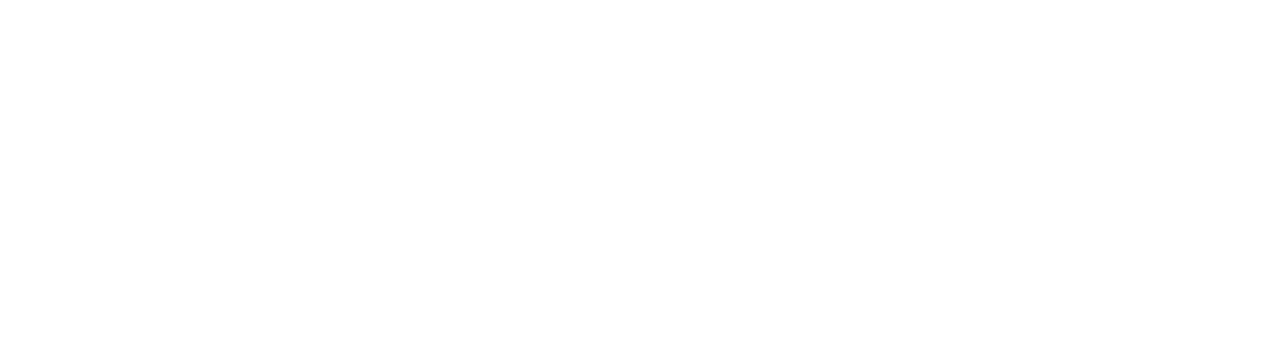
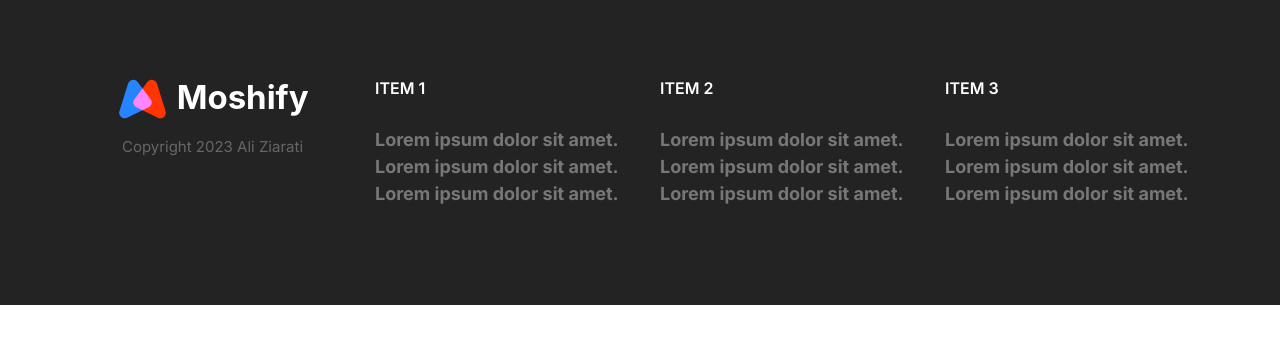
Before and after one commit to az1380/Moshify, a plain HTML site: page index.html in a window 1280 px wide. Drawn offline with Linux system fonts and the light colour scheme.

Commit message:
added footer to the components.

```diff
--- a/css/styles.css
+++ b/css/styles.css
@@ -21,7 +21,7 @@
 }
 
 /* Typography */
-::selection{
+::selection {
   background-color: var(--color-primary);
   color: white;
 }
@@ -760,3 +760,73 @@ a {
     max-width: 700px;
   }
 }
+
+/* Footer */
+.footer {
+  background-color: #232323;
+}
+
+.footer__section {
+  padding: 2rem;
+  border-bottom: 1px solid #393939;
+}
+.footer__section .lid{
+  margin: 0;
+}
+.footer__heading {
+  text-transform: uppercase;
+  font-weight: 600;
+}
+
+.footer__brand {
+  text-align: center;
+  margin-top: 5rem;
+}
+.footer__brand img{
+  width: 100%;
+  max-width: 230px;
+}
+
+.footer__copyright {
+  font-size: 2.1rem;
+  color: #fff;
+  opacity: 0.3;
+}
+
+.footer a{
+  color: #777;
+  transition: color 0.2s;
+}
+.footer a:hover{
+  color: #fff;
+}
+
+@media screen and (min-width: 768px) {
+  .footer__sections {
+    grid-template-columns: repeat(auto-fit, minmax(10rem, 1fr));
+  }
+  .footer .collapsible__chevron {
+    display: none;
+  }
+  .footer .collapsible__content {
+    opacity: 1;
+    max-height: 100%;
+  }
+  .footer__brand {
+    order: -1;
+    margin-top: 1rem;
+  }
+  .footer-brand{
+    font-size: 4rem;
+  }
+
+  .footer__section {
+    border: none;
+  }
+  .footer__heading {
+    font-size: 1.6rem;
+  }
+  .footer__copyright {
+    font-size: 1.5rem;
+  }
+}
--- a/index.html
+++ b/index.html
@@ -19,7 +19,68 @@
 </head>
 
 <body>
+    <footer class="block block--dark footer">
+        <div class="container grid footer__sections">
+            <section class="collapsible footer__section">
+                <header class="collapsible__header">
+                    <h2 class="collapsible__heading footer__heading">Item 1</h2>
+                    <svg class="icon icon--white collapsible__chevron">
+                        <use xlink:href="images/sprite.svg#chevron"></use>
+                    </svg>
+                </header>
+                <div>
+                    <div class="collapsible__content">
+                        <ul class="list">
+                            <li><a href="">Lorem ipsum dolor sit amet.</a></li>
+                            <li><a href="">Lorem ipsum dolor sit amet.</a></li>
+                            <li><a href="">Lorem ipsum dolor sit amet.</a></li>
+                        </ul>                    </div>
 
+                </div>
+            </section>
+            <section class="collapsible footer__section">
+                <header class="collapsible__header">
+                    <h2 class="collapsible__heading footer__heading">Item 2</h2>
+                    <svg class="icon icon--white collapsible__chevron">
+                        <use xlink:href="images/sprite.svg#chevron"></use>
+                    </svg>
+                </header>
+                <div>
+                    <div class="collapsible__content">
+                        <ul class="list">
+                            <li><a href="">Lorem ipsum dolor sit amet.</a></li>
+                            <li><a href="">Lorem ipsum dolor sit amet.</a></li>
+                            <li><a href="">Lorem ipsum dolor sit amet.</a></li>
+                        </ul>
+                    </div>
+
+                </div>
+            </section>
+            <section class="collapsible footer__section">
+                <header class="collapsible__header">
+                    <h2 class="collapsible__heading footer__heading">Item 3</h2>
+                    <svg class="icon icon--white collapsible__chevron">
+                        <use xlink:href="images/sprite.svg#chevron"></use>
+                    </svg>
+                </header>
+                <div>
+                    <div class="collapsible__content">
+                        <ul class="list">
+                            <li><a href="">Lorem ipsum dolor sit amet.</a></li>
+                            <li><a href="">Lorem ipsum dolor sit amet.</a></li>
+                            <li><a href="">Lorem ipsum dolor sit amet.</a></li>
+                        </ul>
+                    </div>
+
+                </div>
+            </section>
+            <section class="footer__brand">
+                <img src="images/logo.svg" alt="">
+                <p class="footer__copyright">Copyright 2023 Ali Ziarati</p>
+            </section>
+
+        </div>
+    </footer>
     <script src="js/main.js"></script>
 </body>
 
```
Also changed, not shown: components/footer.html (added, +62 -0 lines).
